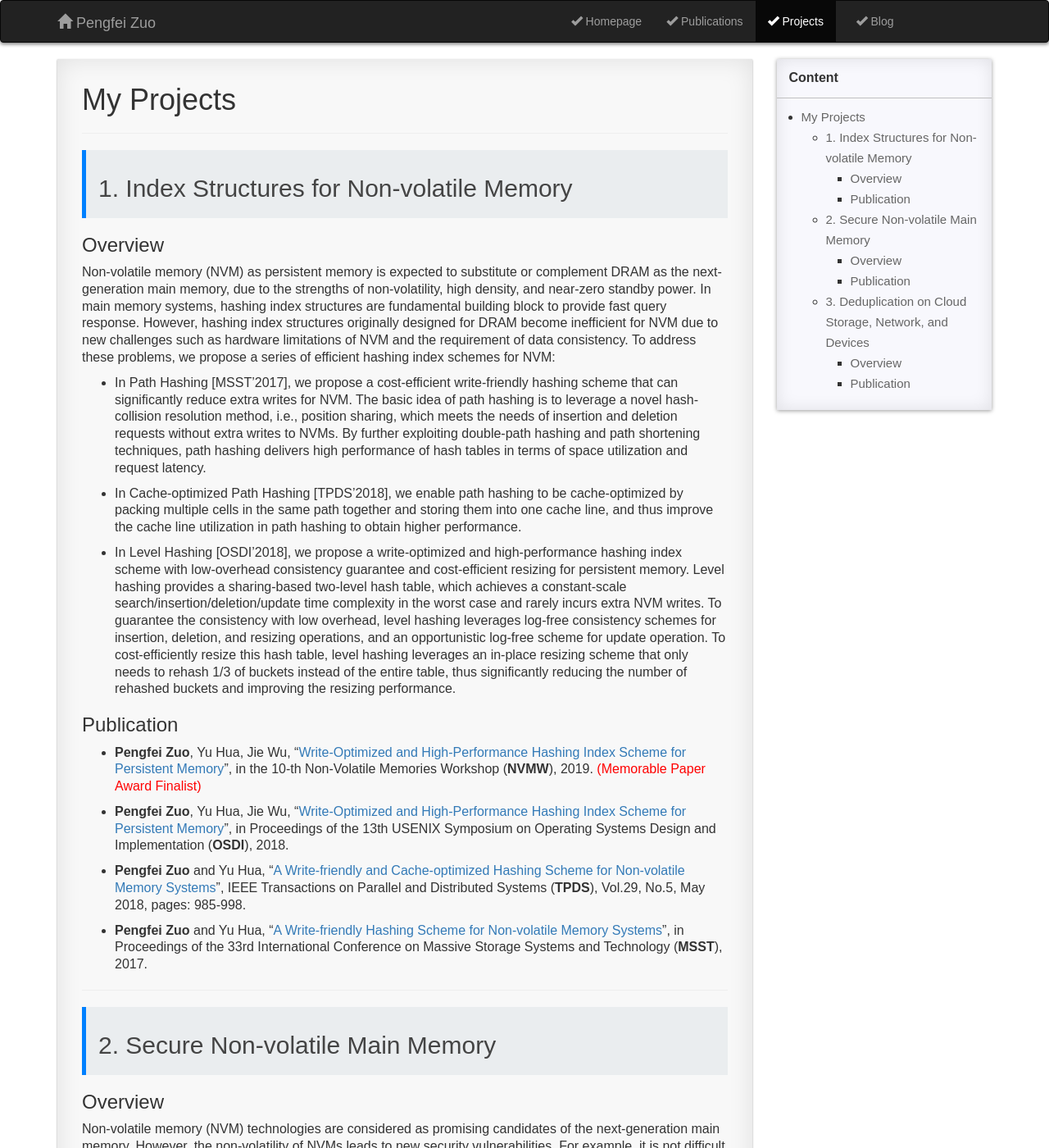
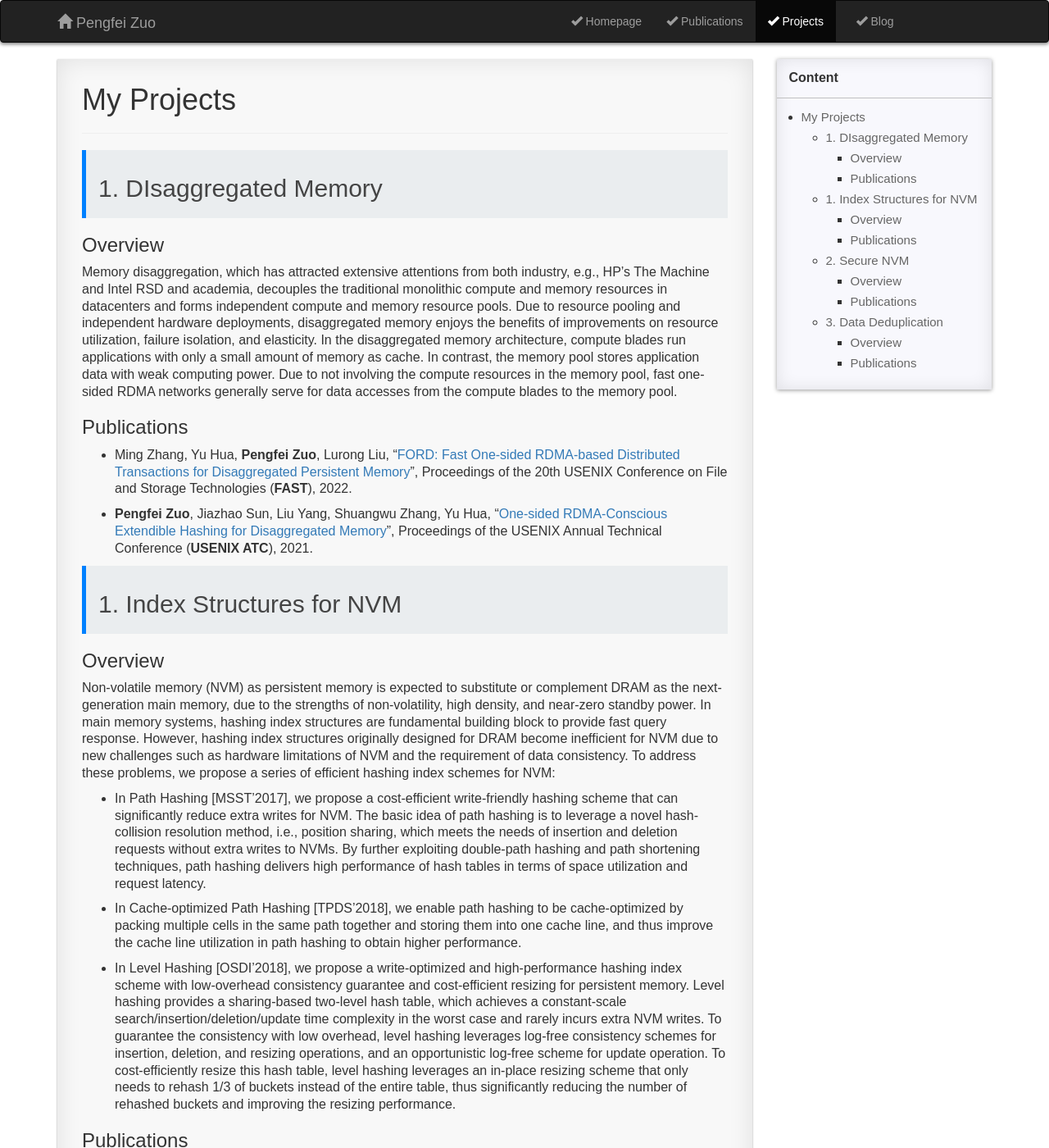
Before and after one commit to Menguozi/Menguozi.github.io, a Jekyll site: the page built from pages/3_project.md, in a window 1280 px wide and 1400 px high. Shown: the whole window at 82% size. Built offline with Jekyll 4.4.1, drawn with Linux system fonts in a browser that asks for light colours; comment, search, counter and statistics services are not loaded; some of the changed text lies outside the part shown.

Commit message:
new projects

```diff
--- a/pages/3_project.md
+++ b/pages/3_project.md
@@ -11,7 +11,19 @@ permalink: /project/
 # My Projects
 ---
 
->## 1. Index Structures for Non-volatile Memory
+>## 1. DIsaggregated Memory
+
+### Overview
+
+Memory disaggregation, which has attracted extensive attentions from both industry, e.g., HP’s The Machine and Intel RSD and academia, decouples the traditional monolithic compute and memory resources in datacenters and forms independent compute and memory resource pools. Due to resource pooling and independent hardware deployments, disaggregated memory enjoys the benefits of improvements on resource utilization, failure isolation, and elasticity. In the disaggregated memory architecture, compute blades run applications with only a small amount of memory as cache. In contrast, the memory pool stores application data with weak computing power. Due to not involving the compute resources in the memory pool, fast one-sided RDMA networks generally serve for data accesses from the compute blades to the memory pool.
+
+### Publications
+
+* Ming Zhang, Yu Hua, **Pengfei Zuo**, Lurong Liu, "[FORD: Fast One-sided RDMA-based Distributed Transactions for Disaggregated Persistent Memory](https://pfzuo.github.io/)", Proceedings of the 20th USENIX Conference on File and Storage Technologies (**FAST**), 2022.
+
+* **Pengfei Zuo**, Jiazhao Sun, Liu Yang, Shuangwu Zhang, Yu Hua, "[One-sided RDMA-Conscious Extendible Hashing for Disaggregated Memory](https://www.usenix.org/conference/atc21/presentation/zuo)", Proceedings of the USENIX Annual Technical Conference (**USENIX ATC**), 2021.
+
+>## 1. Index Structures for NVM
 
 ### Overview
 
@@ -24,7 +36,9 @@ together and storing them into one cache line, and thus improve the cache line u
 
 * In Level Hashing [OSDI'2018], we propose a write-optimized and high-performance hashing index scheme with low-overhead consistency guarantee and cost-efficient resizing for persistent memory. Level hashing provides a sharing-based two-level hash table, which achieves a constant-scale search/insertion/deletion/update time complexity in the worst case and rarely incurs extra NVM writes. To guarantee the consistency with low overhead, level hashing leverages log-free consistency schemes for insertion, deletion, and resizing operations, and an opportunistic log-free scheme for update operation. To cost-efficiently resize this hash table, level hashing leverages an in-place resizing scheme that only needs to rehash 1/3 of buckets instead of the entire table, thus significantly reducing the number of rehashed buckets and improving the resizing performance.
 
-### Publication
+### Publications
+
+* Zhangyu Chen, Yu Hua, Bo Ding, **Pengfei Zuo**, "[Lock-free Concurrent Level Hashing for Persistent Memory](https://csyhua.github.io/csyhua/hua-atc2020.pdf)", Proceedings of the USENIX Annual Technical Conference (**USENIX ATC**), 2020.
 
 * **Pengfei Zuo**, Yu Hua, Jie Wu, "[Write-Optimized and High-Performance Hashing Index Scheme for Persistent Memory](http://nvmw.ucsd.edu/nvmw2019-program/unzip/current/nvmw2019-final16.pdf)", in the 10-th Non-Volatile Memories Workshop (**NVMW**), 2019. <span style="color:red">(Memorable Paper Award Finalist)</span>
 
@@ -35,7 +49,7 @@ together and storing them into one cache line, and thus improve the cache line u
 * **Pengfei Zuo** and Yu Hua, "[A Write-friendly Hashing Scheme for Non-volatile Memory Systems](https://csyhua.github.io/csyhua/hua-MSST2017-NVM.pdf)", in Proceedings of the 33rd International Conference on Massive Storage Systems and Technology (**MSST**), 2017.
 
 ---
->## 2. Secure Non-volatile Main Memory
+>## 2. Secure NVM
 
 
 ### Overview
@@ -45,9 +59,9 @@ Non-volatile memory (NVM) technologies are considered as promising candidates of
 * In DeWrite[MICRO'2018], we propose a secure and deduplication-aware scheme to enhance the performance and endurance of encrypted NVMs based on a new in-line deduplication technique and the synergistic integrations of deduplication and encryption. Specifically, it performs low-latency in-line deduplication to exploit the abundant cache-line-level duplications leveraging the intrinsic read/write asymmetry of NVMs and light-weight hashing. It also opportunistically parallelizes the operations of deduplication and encryption and allows them to co-locate the metadata for high time and space efficiency.
 * In SecPM [HotStorage'2018], we propose a secure and persistent memory system. SecPM leverages the CWT scheme to guarantee the crash consistency via ensuring both the data and its counter are durable before the data flush completes, and leverages the CWR scheme to improve the performance via exploiting the spatial locality of counter storage, log and data writes.
 
-### Publication
+### Publications
 
-* **Pengfei Zuo**, Yu Hua, Yuan Xie, "[A Secure and Persistent Memory System for Non-volatile Memory](https://arxiv.org/abs/1901.00620)", arXiv:1901.00620, January 3, 2019.
+* **Pengfei Zuo**, Yu Hua, Yuan Xie, "[SuperMem: Enabling Application-transparent Secure Persistent Memory with Low Overheads](https://csyhua.github.io/csyhua/hua-micro2019.pdf)", Proceedings of the 52nd IEEE/ACM International Symposium on Microarchitecture (**MICRO**), 2019.
 
 * **Pengfei Zuo**, Yu Hua, Ming Zhao, Wen Zhou, Yuncheng Guo, "[Improving the Performance and Endurance of Encrypted Non-volatile Main Memory through Deduplicating Writes](http://nvmw.ucsd.edu/nvmw2019-program/unzip/current/nvmw2019-final25.pdf)", in the 10-th Non-Volatile Memories Workshop (**NVMW**), 2019.
 
@@ -58,7 +72,7 @@ Non-volatile memory (NVM) technologies are considered as promising candidates of
 * **Pengfei Zuo** and Yu Hua, "[SecPM: a Secure and Persistent Memory System for Non-volatile Memory](https://csyhua.github.io/csyhua/hua-hotstorage2018.pdf)", in Proceedings of 10th USENIX Workshop on Hot Topics in Storage and File Systems (**HotStorage**), 2018.
 
 ---
->## 3. Deduplication on Cloud Storage, Network, and Devices
+>## 3. Data Deduplication
 
 ### Overview
 
@@ -70,7 +84,7 @@ Data deduplication is able to effectively identify and eliminate redundant data
 * In DeWrite [MICRO'2018], we propose a secure and deduplication-aware scheme to enhance the performance and endurance of encrypted NVM devices based on a new in-line deduplication technique and the synergistic integrations of deduplication and encryption.
 
 
-### Publication
+### Publications
 
 *  **Pengfei Zuo**, Yu Hua, Yuanyuan Sun, Xue Liu, Jie Wu, Yuncheng Guo, Wen Xia, Shunde Cao, Dan Feng, "[Bandwidth and Energy Efficient Image Sharing for Situation Awareness in Disasters](https://csyhua.github.io/csyhua/hua-tpds2018-bandwidth.pdf)", in IEEE Transactions on Parallel and Distributed Systems (**TPDS**), vol. 30, no. 1, pp. 15-28, 1 Jan. 2019.
 
```
Also changed, not shown: index.md (+0 -1 lines).
